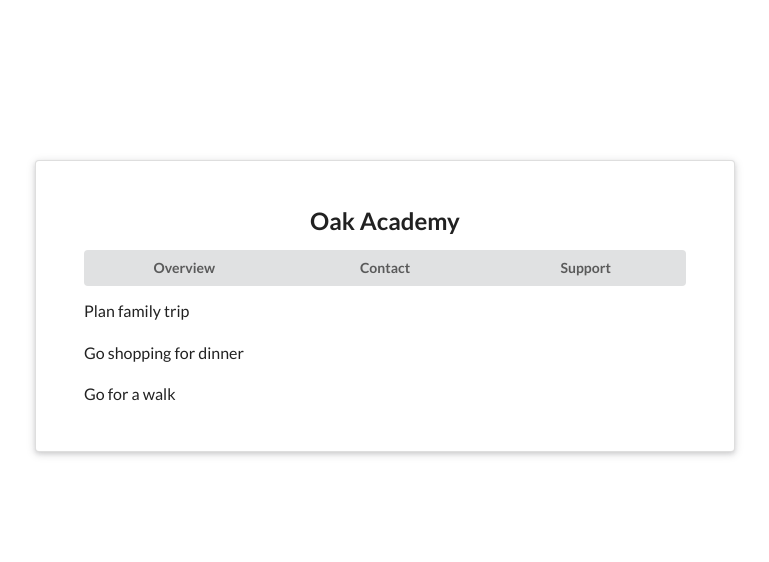
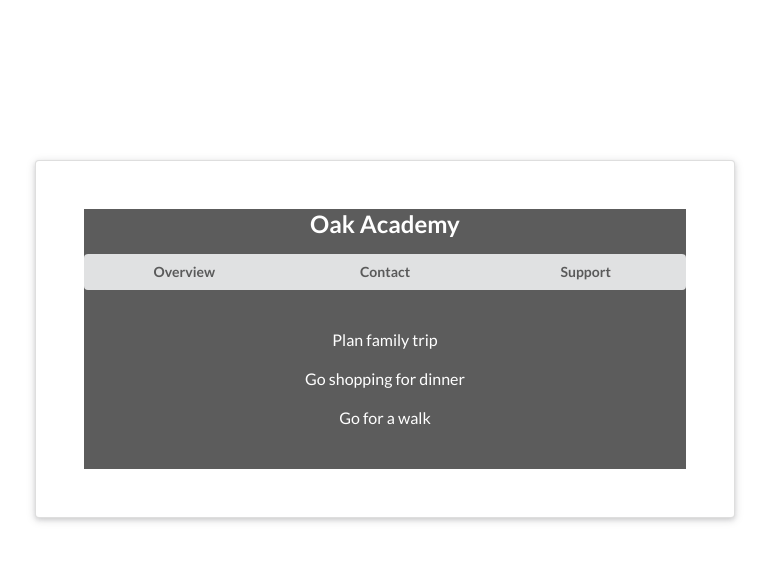
Before and after one commit to Aidnac/context-api, a React (Create React App) app: page / in a window 1280 px wide. Shown: the top 562 px of the page, without its empty margins (255-1024 px from the left). Built offline with nearby package versions, Linux system fonts and the light colour scheme.

Commit message:
Accessing context data n using it

```diff
--- a/src/components/Navbar.js
+++ b/src/components/Navbar.js
@@ -1,10 +1,15 @@
 import React from "react";
+import { ThemeContext } from "../contexts/ThemeContext";
 
 class Navbar extends React.Component{
+    static contextType = ThemeContext
+
     render(){
+        const {isDarkTheme, darkTheme, lightTheme } = this.context
+        const theme = isDarkTheme ? darkTheme : lightTheme
         return(
-            <nav>
-                <h2 className="ui centered header">
+            <nav style={{ background: theme.background, color: theme.text, height:'120px' }}>
+                <h2 style={{ textAlign:'center'}}>
                     Oak Academy
                 </h2>
                 <div className="ui three buttons">
--- a/src/components/TodoList.js
+++ b/src/components/TodoList.js
@@ -1,9 +1,13 @@
 import React from "react";
+import { ThemeContext } from "../contexts/ThemeContext";
 
 class TodoList extends React.Component{
+    static contextType = ThemeContext
     render(){
+        const {isDarkTheme, darkTheme, lightTheme } = this.context
+        const theme = isDarkTheme ? darkTheme : lightTheme
         return(
-            <div className="ui list">
+            <div style={{background: theme.background, color: theme.text, height:'140px', textAlign:'center'}}>
                 <p className="item">Plan family trip</p>
                 <p className="item">Go shopping for dinner</p>
                 <p className="item">Go for a walk</p>
```
